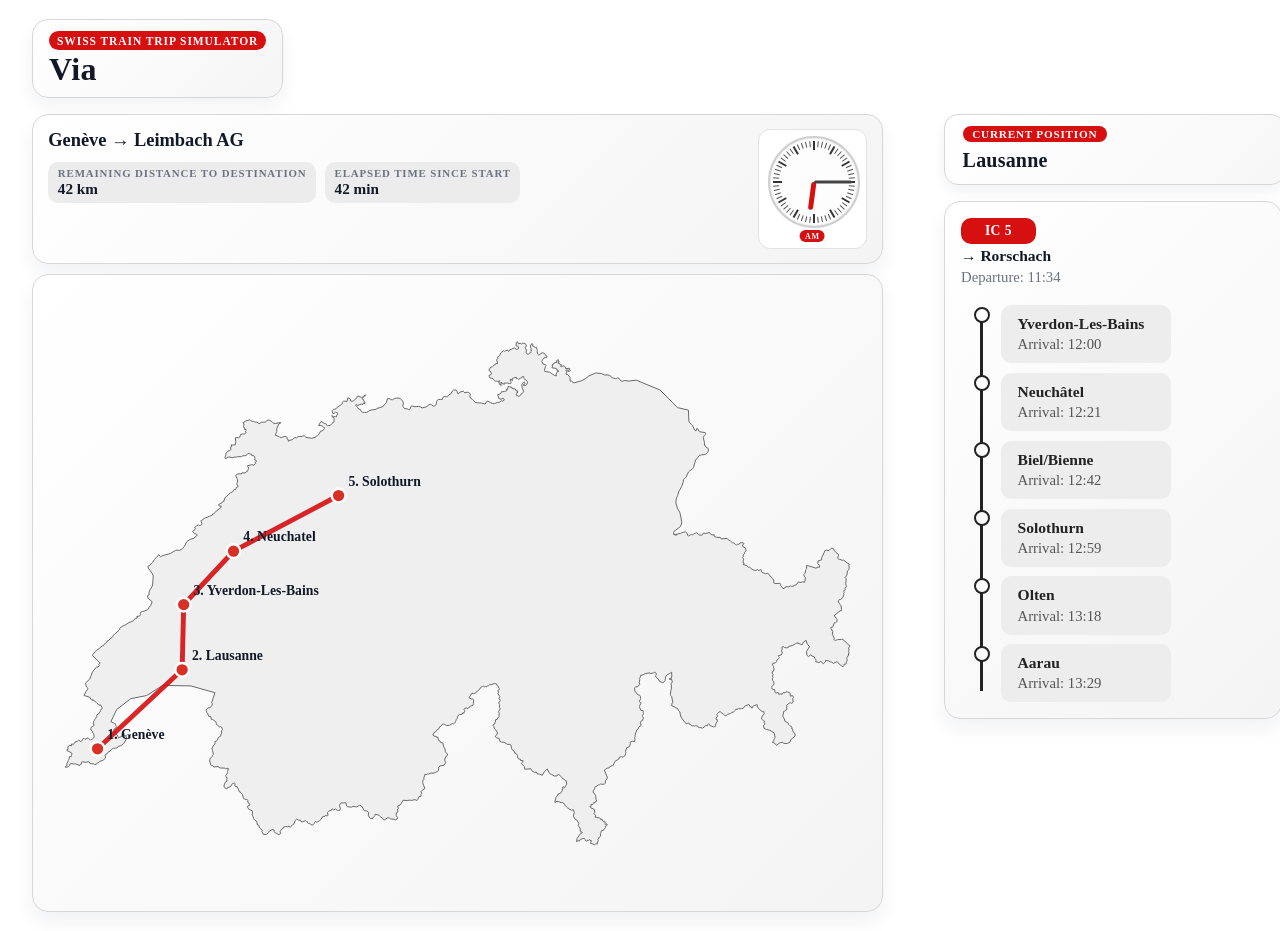
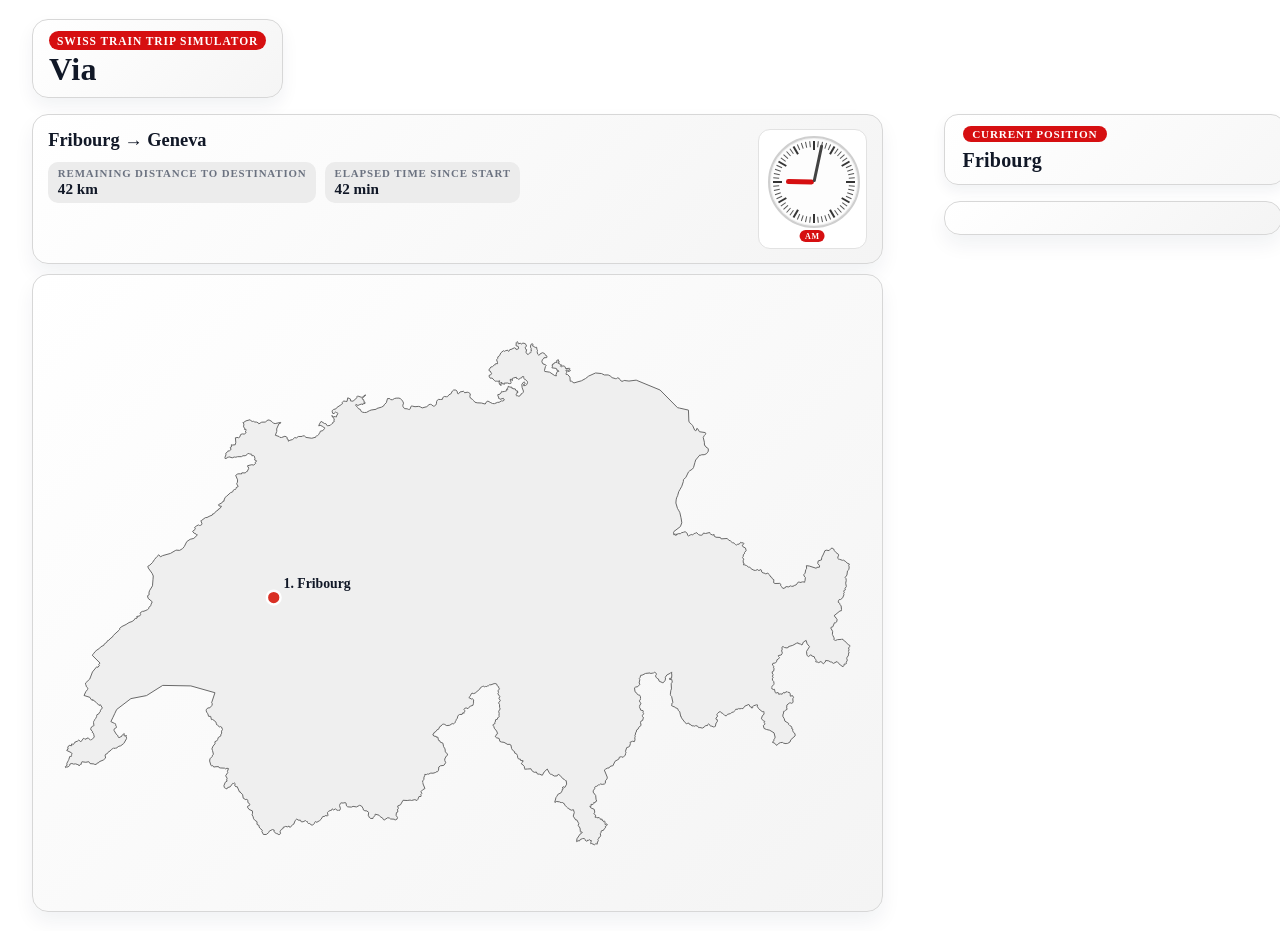
Before and after one commit to com-480-data-visualization/via, a Vue app in the folder via-ui/: page / in a window 1280 px wide. Built offline with nearby package versions, Linux system fonts and the light colour scheme.

Commit message:
add ongoing work

```diff
--- a/via-ui/src/components/Position.vue
+++ b/via-ui/src/components/Position.vue
@@ -1,11 +1,21 @@
 <script setup lang="ts">
+import { useVia } from '@/composables/useVia';
+import { computed } from 'vue';
+
+const { state } = useVia();
+
+const currentCity = computed(() => {
+  // Find the first train with a departure city
+  const train = state.value.nextStarts[0];
+  return train?.departureCity?.name || 'Unknown';
+});
 </script>
 
 
 <template>
   <div class="position-card">
     <span class="position-label">Current position</span>
-    <span class="position-name">Lausanne</span>
+    <span class="position-name">{{ currentCity }}</span>
   </div>
 </template>
 
--- a/via-ui/src/components/StopSelec.vue
+++ b/via-ui/src/components/StopSelec.vue
@@ -1,47 +1,41 @@
 <script setup lang="ts">
-import { ref } from 'vue';
-// Placeholder data for stops
-const stops = [
-  { name: 'Yverdon-Les-Bains', time: '12:00' },
-  { name: 'Neuchâtel', time: '12:21' },
-  { name: 'Biel/Bienne', time: '12:42' },
-  { name: 'Solothurn', time: '12:59' },
-  { name: 'Olten', time: '13:18' },
-  { name: 'Aarau', time: '13:29' },
-];
-const selectedIdx = ref<number|null>(null);
-const selectStop = (idx: number) => {
-  selectedIdx.value = idx;
-};
+import { useVia } from '@/composables/useVia';
+import { computed } from 'vue';
+
+const { state, selectStop } = useVia();
+
+const selectedTrain = computed(() => {
+  return state.value.nextStarts.find((t: any) => t.stop !== null);
+});
 </script>
 
 <template>
   <div class="stopselec-root card-container">
-    <div class="stopselec-header">
-      <span class="stopselec-service">IC 5</span>
-      <span class="stopselec-dest">→ Rorschach</span>
-      <span class="stopselec-depart">Departure: 11:34</span>
+    <div class="stopselec-header" v-if="selectedTrain">
+      <span class="stopselec-service">{{ selectedTrain.service }}</span>
+      <span class="stopselec-dest">→ {{ selectedTrain.destination }}</span>
+      <span class="stopselec-depart">Departure: {{ selectedTrain.departure }}</span>
     </div>
     <div class="stopselec-timeline">
       <div class="stopselec-timeline-bar"></div>
       <div class="stopselec-stops">
         <div
-          v-for="(stop, i) in stops"
+          v-for="(stop, i) in state.possibleStops"
           :key="i"
           class="stopselec-stop-row"
         >
           <div class="stopselec-dot"></div>
           <div
             class="stopselec-stop-card"
-            :class="{ 'stopselec-stop-card--selected': selectedIdx === i }"
+            :class="{ 'stopselec-stop-card--selected': selectedTrain?.stop?.name === stop.name }"
             @click="selectStop(i)"
             tabindex="0"
             role="button"
-            :aria-pressed="selectedIdx === i"
+            :aria-pressed="selectedTrain?.stop?.name === stop.name"
           >
             <div class="stopselec-stop-name">{{ stop.name }}</div>
             <div class="stopselec-stop-time">Arrival: {{ stop.time }}</div>
-            <button v-if="selectedIdx === i" class="stopselec-confirm">Confirm</button>
+            <button v-if="selectedTrain?.stop?.name === stop.name" class="stopselec-confirm">Confirm</button>
           </div>
         </div>
       </div>
--- a/via-ui/src/components/SwissMap.vue
+++ b/via-ui/src/components/SwissMap.vue
@@ -1,25 +1,41 @@
 <script setup lang="ts">
 import * as d3 from 'd3'
 import * as topojson from 'topojson-client'
-import { onMounted, ref } from 'vue'
+import { onMounted, ref, computed } from 'vue'
+import { useVia } from '@/composables/useVia'
+import type {Train} from '@/composables/viaTypes'
+
+const { state } = useVia()
 
 const width = 800
 const height = 600
 const mapContainer = ref<HTMLElement | null>(null)
 
-type TripCity = {
-  name: string
-  lat: number
-  lon: number
-}
+// Build cities list from the trip data
+const cities = computed(() => {
+  const citiesSet = new Set<string>()
+  const cityList: { name: string; lat: number; lon: number }[] = []
 
-const cities: TripCity[] = [
-  { name: 'Genève', lat: 46.2044, lon: 6.1432 },
-  { name: 'Lausanne', lat: 46.5197, lon: 6.6323 },
-  { name: 'Yverdon-Les-Bains', lat: 46.7785, lon: 6.6412 },
-  { name: 'Neuchatel', lat: 46.9896, lon: 6.9293 },
-  { name: 'Solothurn', lat: 47.2088, lon: 7.537 },
-]
+  // Add departure city from first train
+  const firstTrain = state.value.nextStarts[0]
+  if (firstTrain?.departureCity) {
+    const dept = firstTrain.departureCity
+    cityList.push(dept)
+    citiesSet.add(dept.name)
+  }
+
+  // Add all stops from trains that have them
+  state.value.nextStarts.forEach((train: Train) => {
+    if (train.stop && !citiesSet.has(train.stop.name)) {
+      // Find the city from departureCity if available, or create a placeholder
+      const city = { name: train.stop.name, lat: 46.5, lon: 6.5 } // Placeholder coords
+      cityList.push(city)
+      citiesSet.add(train.stop.name)
+    }
+  })
+
+  return cityList
+})
 
 onMounted(() => {
   if (!mapContainer.value) return
@@ -48,7 +64,7 @@ onMounted(() => {
       .attr('stroke', '#666')
       .attr('stroke-width', 1)
 
-    const projectedCities = cities
+    const projectedCities = cities.value
       .map((city) => {
         const point = projection([city.lon, city.lat])
         if (!point) return null
@@ -58,7 +74,7 @@ onMounted(() => {
           y: point[1],
         }
       })
-      .filter((d): d is TripCity & { x: number; y: number } => d !== null)
+      .filter((d): d is { name: string; lat: number; lon: number; x: number; y: number } => d !== null)
 
     const cityLinks = projectedCities
       .map((city, idx) => {
@@ -69,7 +85,7 @@ onMounted(() => {
           target: nextCity,
         }
       })
-      .filter((d): d is { source: TripCity & { x: number; y: number }; target: TripCity & { x: number; y: number } } => d !== null)
+      .filter((d): d is { source: { name: string; lat: number; lon: number; x: number; y: number }; target: { name: string; lat: number; lon: number; x: number; y: number } } => d !== null)
 
     svg
       .append('g')
--- a/via-ui/src/components/TripInfo.vue
+++ b/via-ui/src/components/TripInfo.vue
@@ -1,11 +1,24 @@
 <script setup lang="ts">
 import Clock from '@/components/Clock.vue'
+import { useVia } from '@/composables/useVia'
+import { computed } from 'vue'
+import type { Train, ViaState } from '@/composables/viaTypes'
+
+const { state, selectTrain, selectStop } = useVia()
+
+const routeDisplay = computed(() => {
+  const firstTrain = state.value.nextStarts[0]
+  if (!firstTrain) return 'No route'
+  const from = firstTrain.departureCity?.name || 'Unknown'
+  const to = firstTrain.stop?.name || firstTrain.destination || 'Unknown'
+  return `${from} → ${to}`
+})
 </script>
 
 <template>
-<div id="trip-info">
+  <div id="trip-info">
   <div class="trip-meta">
-    <p class="trip-route">Genève → Leimbach AG</p>
+    <p class="trip-route">{{ routeDisplay }}</p>
 
     <div class="trip-kpis">
       <div class="trip-kpi">
@@ -21,7 +34,7 @@ import Clock from '@/components/Clock.vue'
   </div>
 
   <div class="trip-clock">
-    <Clock :hour="6" :minute="15" />
+    <Clock :hour="state.hour" :minute="state.minute" />
   </div>
 </div>
 </template>
--- /dev/null
+++ b/via-ui/src/composables/useVia.ts
@@ -0,0 +1,22 @@
+import { ref } from 'vue'
+import type { ViaState } from '@/composables/viaTypes'
+import { viaData } from '@/services/viaData'
+
+export function useVia() {
+  // state is a ref, so use state.value in script, Vue auto-unwraps in templates
+  const state = ref<ViaState>(viaData.getInitialState())
+
+  const selectTrain = (trainId: number) => {
+    state.value = viaData.handleTrainSelection(trainId, state.value)
+  }
+
+  const selectStop = (stopIndex: number) => {
+    state.value = viaData.handleStopSelection(stopIndex, state.value)
+  }
+
+  return {
+    state,
+    selectTrain,
+    selectStop,
+  }
+}
--- /dev/null
+++ b/via-ui/src/composables/viaTypes.ts
@@ -0,0 +1,30 @@
+// Types for the Via app data structures
+
+export interface Train {
+    id: number
+    service: string
+    destination: string
+    departure: string // ISO or HH:mm
+    stop: Stop | null
+    departureCity: City | null
+
+}
+
+export interface Stop {
+    name: string
+    time: string // ISO or HH:mm
+}
+
+export interface City {
+    name: string
+    lat: number
+    lon: number
+}
+
+export interface ViaState {
+    trainsTaken: Train[]
+    nextStarts: Train[]
+    possibleStops: Stop[]
+    hour: number
+    minute: number
+}
--- /dev/null
+++ b/via-ui/src/services/viaData.ts
@@ -0,0 +1,70 @@
+// Example interface for the viaData logic module
+// This is just a contract for whoever implements the logic
+
+import type { ViaState } from '@/composables/viaTypes'
+
+export interface ViaDataModule {
+  getInitialState(): ViaState
+  handleTrainSelection(trainId: number, prev: ViaState): ViaState
+  handleStopSelection(stopIdx: number, prev: ViaState): ViaState
+  // Add more methods as needed for your app's actions
+}
+
+// Example stub (to be implemented by logic owner)
+export const viaData: ViaDataModule = {
+    getInitialState() {
+        //Placeholder initial state, to be replaced with real logic
+        let train1 = {
+        id: 1,
+        service: 'IC 5',
+        destination: 'Zürich HB',
+        departure: '08:12',
+        stop: { name: 'Neuchâtel', time: '09:02' },
+        departureCity: { name: 'Lausanne', lat: 46.5197, lon: 6.6323 },
+        }
+        let train2 = {
+        id: 2,
+        service: 'IR 6',
+        destination: 'Bern',
+        departure: '08:45',
+        stop: { name: 'Fribourg', time: '09:30' },
+        departureCity: { name: 'Neuchâtel', lat: 46.9896, lon: 6.9293 },
+        }
+
+        let train3 = {
+        id: 1,
+        service: 'RE 7',
+        destination: 'Geneva',
+        departure: '09:10',
+        stop: null,
+        departureCity: { name: 'Fribourg', lat: 46.8065, lon: 7.1619 },
+        }
+
+        let train4 = {
+            id: 2,
+            service: 'S-Bahn 8',
+            destination: 'Lausanne',
+            departure: '09:30',
+            stop: null,
+            departureCity: { name: 'Fribourg', lat: 46.8065, lon: 7.1619 },
+        }
+
+        return {
+        trainsTaken: [train1, train2],
+        nextStarts: [train3, train4],
+        possibleStops: [],
+        hour: 9,
+        minute: 2,
+        }
+    },
+    handleTrainSelection(trainId, prev) {
+        // Compute new state (for now it's placeholder)
+        let stop1 = { name: 'Yverdon-les-Bains', time: '09:45' }
+        let stop2 = { name: 'Morges', time: '10:00' }
+        return { trainsTaken: prev.trainsTaken, nextStarts: prev.nextStarts, possibleStops: [stop1, stop2], hour: prev.hour, minute: prev.minute }
+    },
+    handleStopSelection(stopIdx, prev) {
+        // Compute new state (for now it's placeholder)
+        return { trainsTaken: prev.trainsTaken, nextStarts: prev.nextStarts, possibleStops: prev.possibleStops, hour: prev.hour, minute: prev.minute }
+    },
+}
```
Also changed, not shown: via-ui/src/components/NextTrainSelec.vue (+8 -13 lines).
